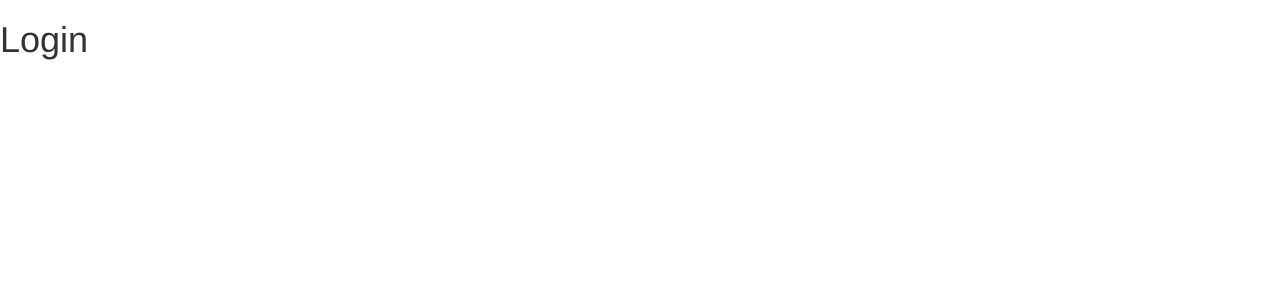
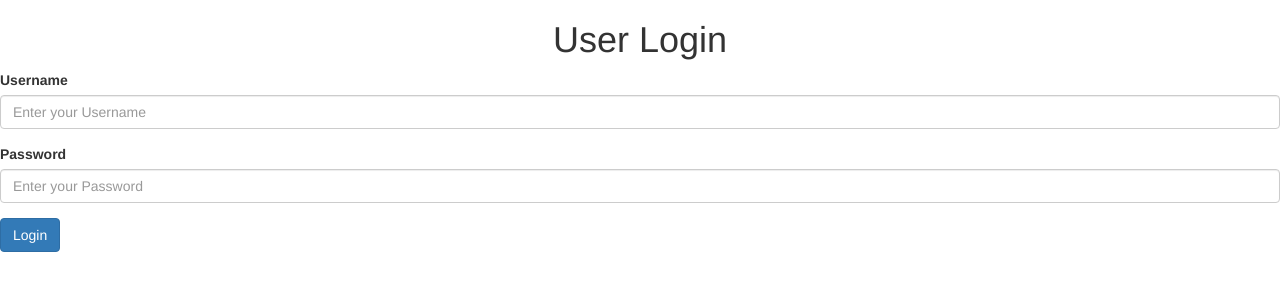
Before and after one commit to druidpwnz/my-blog, a Flask app: page /login/ in a window 1280 px wide. Before the commit the part shown is almost empty. Shown: the top 300 px of the page. Run offline with Flask 2, Linux system fonts and the light colour scheme; parts of the project's set-up code (start-up, migrations or seed data) failed here and were passed over; some libraries are stand-ins or nearby versions.

Commit message:
Added User Login

```diff
--- a/app.py
+++ b/app.py
@@ -13,7 +13,7 @@ app.config["MYSQL_HOST"] = db["mysql_host"]
 app.config["MYSQL_USER"] = db["mysql_user"]
 app.config["MYSQL_PASSWORD"] = db["mysql_password"]
 app.config["MYSQL_DB"] = db["mysql_db"]
-app.config["MYSQL_URSORCLASS"] = "DictCursor"
+app.config["MYSQL_CURSORCLASS"] = "DictCursor"
 app.config["SECRET_KEY"] = os.urandom(24)
 mysql = MySQL(app)
 
@@ -62,6 +62,28 @@ def register():
 
 @app.route("/login/", methods=["GET", "POST"])
 def login():
+    if request.method == "POST":
+        user_details = request.form
+        username = user_details["username"]
+        cursor = mysql.connection.cursor()
+        result_value = cursor.execute("SELECT * FROM user WHERE username = %s", ([username]))
+        if result_value > 0:
+            user = cursor.fetchone()
+            if check_password_hash(user["password"], user_details["password"]):
+                session["login"] = True
+                session["first_name"] = user["first_name"]
+                session["last_name"] = user["last_name"]
+                flash(f"Welcome {session['first_name']}! You have been successfully logged in.", "success")
+            else:
+                cursor.close()
+                flash("Password is incorrect", "danger")
+                return render_template("login.html")
+        else:
+            cursor.close()
+            flash("User does not exist!", "danger")
+            return render_template("login.html")
+        cursor.close()
+        return redirect("/")
     return render_template("login.html")
 
 
@@ -91,4 +113,4 @@ def logout():
 
 
 if __name__ == "__main__":
-    app.run()
+    app.run(debug=True)
--- a/templates/login.html
+++ b/templates/login.html
@@ -1,5 +1,19 @@
 {% extends "base.html" %}
 
 {% block sub_content %}
-<h1>Login</h1>
+<div class="text-center">
+    <h1>User Login</h1>
+</div>
+<form method="POST">
+    <div class="form-group">
+        <label for="username">Username</label>
+        <input type="text" class="form-control" id="username" name="username" placeholder="Enter your Username">
+    </div>
+    <div class="form-group">
+        <label for="password">Password</label>
+        <input type="password" class="form-control" id="password" name="password" placeholder="Enter your Password">
+    </div>
+    <button type="submit" class="btn btn-primary">Login</button>
+</form>
+
 {% endblock %}
```
Also changed, not shown: templates/register.html (+6 -5 lines), 1 other file.
